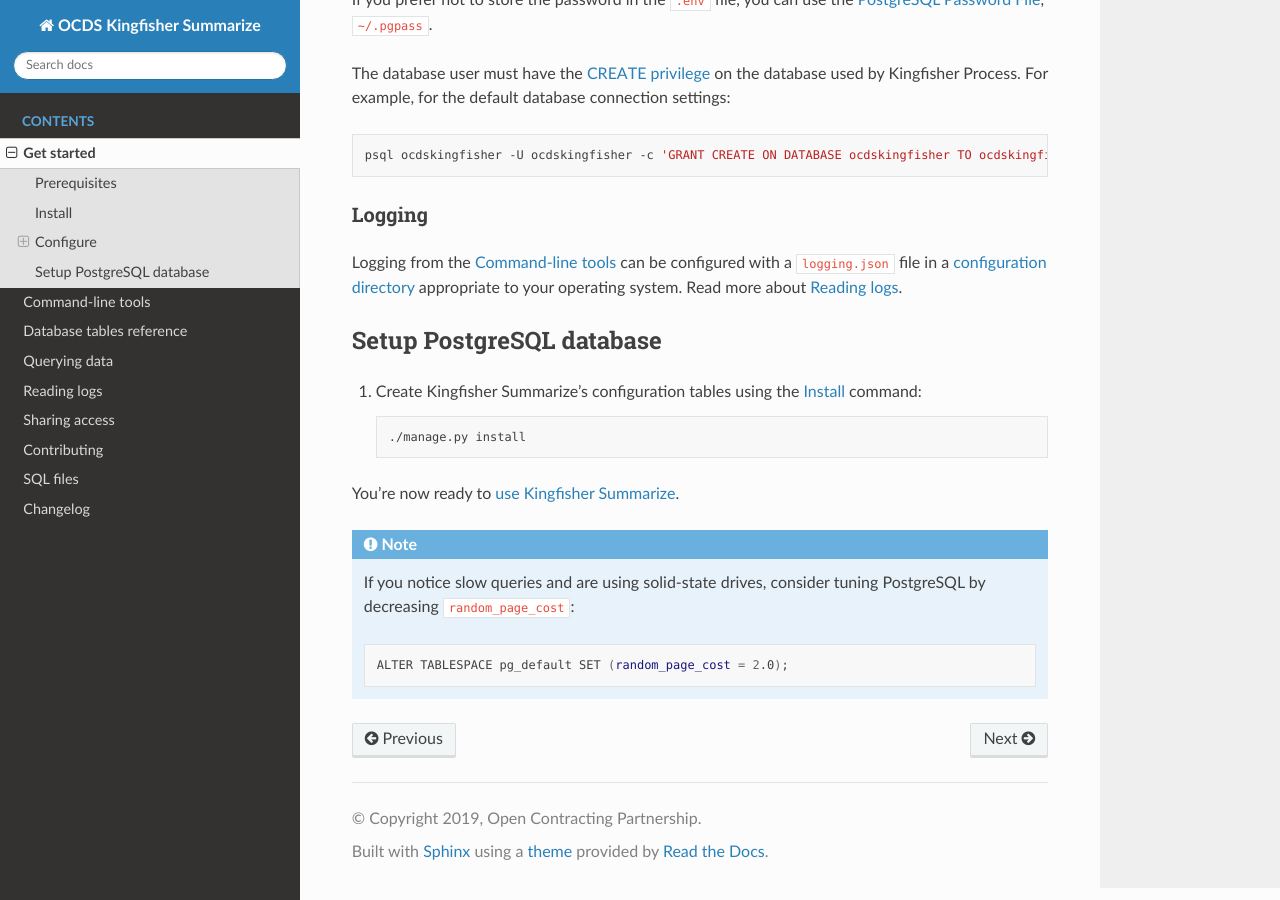
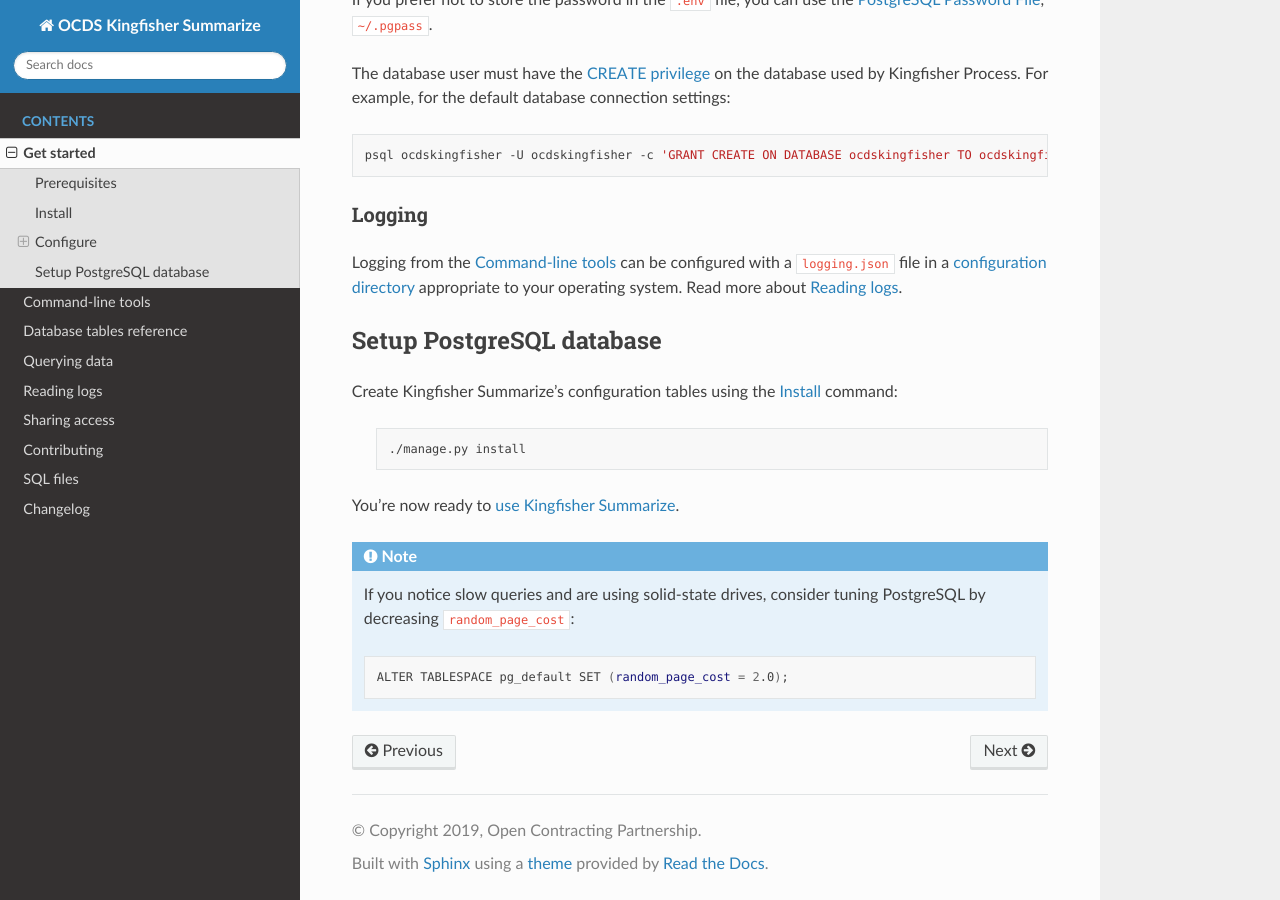
Before and after one commit to open-contracting/kingfisher-summarize, a Sphinx documentation site: the page built from docs/get-started.rst, in a window 1280 px wide and 900 px high, scrolled down 1108 px. Built offline with Sphinx 7.4.7 and the Read the Docs theme 2.0.0, drawn with Linux system fonts in a browser that asks for light colours.

```diff
--- a/docs/get-started.rst
+++ b/docs/get-started.rst
@@ -69,7 +69,7 @@ Logging from the :doc:`cli/index` can be configured with a ``logging.json`` file
 Setup PostgreSQL database
 -------------------------
 
-#. Create Kingfisher Summarize's configuration tables using the :ref:`install` command:
+Create Kingfisher Summarize's configuration tables using the :ref:`install` command:
 
    .. code-block:: bash
 
```
